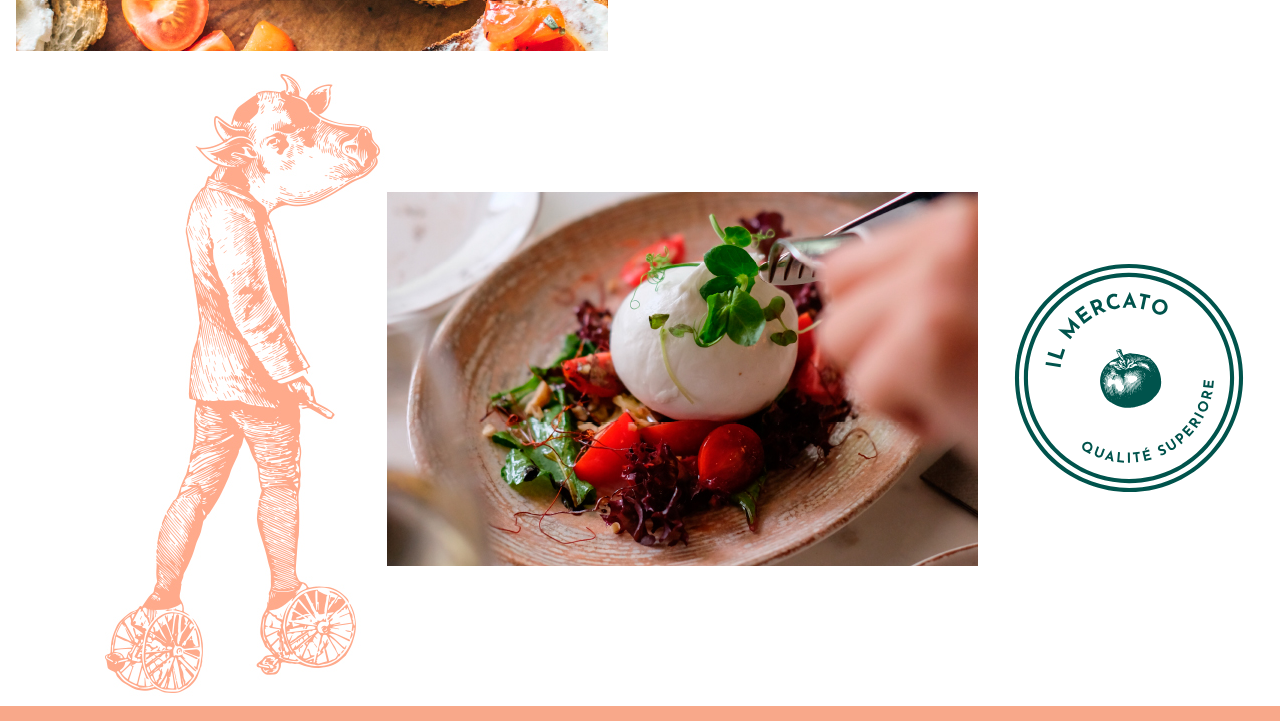
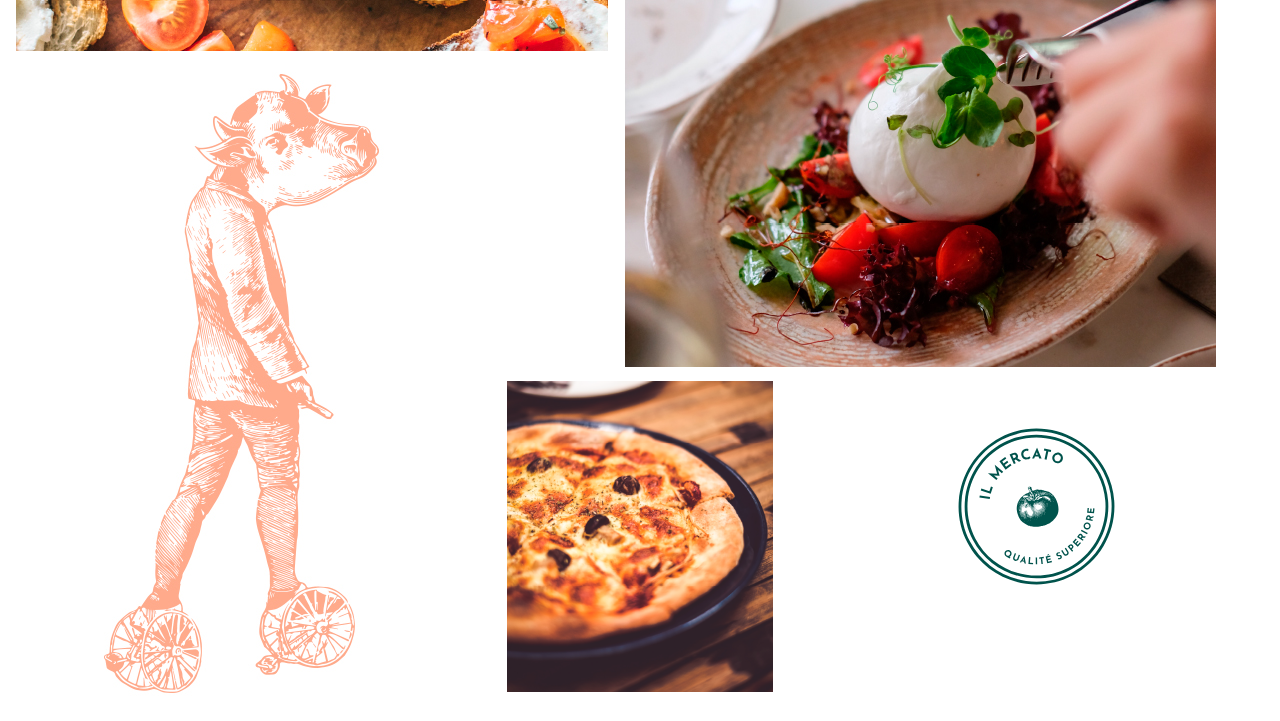
Before and after one commit to mydoum/archive, a website: page index.html in a window 1280 px wide. Shown: the part 2839-3560 px from the top of the page. Drawn offline with Linux system fonts and the light colour scheme.

Commit message:
section 5 restyling

```diff
--- a/index.html
+++ b/index.html
@@ -219,15 +219,19 @@
             </div>
             </div>
 
-            <div class="section-five--secondeline">
+            <div class="section-five--secondeline" style="position: relative;">
                <div class="section-five--child section-five--cow">
                   <img src="img/vache.jpg" >
             </div>
-            <div class="section-five--child">
+            <div class="section-five--child section-five--menu"  >
                 <img src="img/menu2.jpg" >
             </div>
-             <div class="section-five--child " >
-                <img  style="width: 100%;" src="img/ilmercato-tampon.svg" >
+
+            <div class="section-five--child section-five--pizza ">
+                <img  style="width: 100%; height: 100%" src="img/pizza.png" >
+            </div>
+            <div class="section-five--child section-five--tampon">
+                <img   src="img/ilmercato-tampon.svg" >
             </div>
             </div>
           </div>
--- a/sass/layout/_section5.scss
+++ b/sass/layout/_section5.scss
@@ -24,9 +24,10 @@
   &--imagescontainer {
     display: flex;
     flex-wrap: wrap;
+    width: 100%;
   }
   &--button {
-    font-family: 'HeroicCondensed-Bold';
+    font-family: "HeroicCondensed-Bold";
     background-color: $color-primary;
     color: $color-primary-light;
     padding: 1rem;
@@ -56,9 +57,46 @@
     width: 100%;
     align-items: center;
     justify-content: space-evenly;
+    min-height: 700px;
+    @media only screen and (max-width: 501px) {
+      min-height: 300px;
+    }
+  }
+  &--menu {
+    position: absolute;
+    top: -64px;
+    right: 64px;
+  }
+  &--pizza {
+    position: absolute;
+    bottom: 64px;
+    height: 311px;
+    @include respond(tab-port) {
+      bottom: 59px;
+      height: 285px;
+      right: 40px;
+    }
+    @media only screen and (max-width: 501px) {
+      display: none;
+    }
+  }
+  &--tampon {
+    position: absolute;
+    bottom: 147px;
+    right: 141px;
+    height: 205px;
+    width: 205px;
+    @include respond(tab-port) {
+      bottom: 10px;
+      left: 50px;
+      height: 205px;
+      width: 205px;
+    }
+    @media only screen and (max-width: 501px) {
+      display: none;
+    }
   }
 }
-
 .section-five--hand-index {
   @media only screen and (max-width: 1100px) {
     display: none;
@@ -66,6 +104,9 @@
 }
 
 .section-five--cow {
+  position: absolute;
+  left: 0;
+  top: 0;
   @media only screen and (max-width: 980px) {
     display: none;
   }
```
Also changed, not shown: css/style.css.
